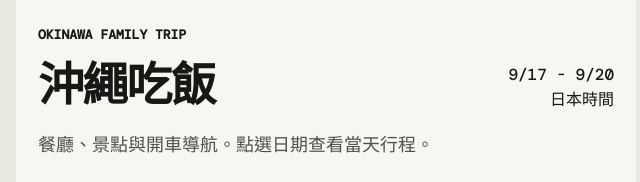
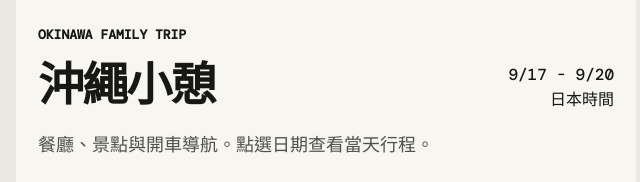
Before and after one commit to HaoO512/okinawa-trip, a plain HTML site: page index.html in a window 1280 px wide. Shown: the top 182 px of the page, 314-954 px from the left. Drawn offline with nearby package versions, Linux system fonts and the light colour scheme.

Commit message:
Rename app to Okinawa Rest

```diff
--- a/index.html
+++ b/index.html
@@ -4,14 +4,14 @@
   <meta charset="utf-8"><meta name="viewport" content="width=device-width,initial-scale=1,viewport-fit=cover">
   <meta name="theme-color" content="#e9fa00"><meta name="apple-mobile-web-app-capable" content="yes">
   <meta name="apple-mobile-web-app-status-bar-style" content="black-translucent">
-  <title>沖繩吃飯</title><link rel="manifest" href="manifest.webmanifest">
+  <title>沖繩小憩</title><link rel="manifest" href="manifest.webmanifest">
   <link rel="preconnect" href="https://fonts.googleapis.com"><link rel="preconnect" href="https://fonts.gstatic.com" crossorigin>
   <link href="https://fonts.googleapis.com/css2?family=DM+Mono:wght@400;500&family=Noto+Serif+TC:wght@500;600;700;900&family=Noto+Sans+TC:wght@400;500;700&display=swap" rel="stylesheet">
   <link rel="stylesheet" href="styles.css">
 </head>
 <body>
   <main class="shell">
-    <header class="masthead"><p class="kicker">OKINAWA FAMILY TRIP</p><div class="title-row"><h1>沖繩吃飯</h1><p>9/17 - 9/20<br>日本時間</p></div><p class="intro">餐廳、景點與開車導航。點選日期查看當天行程。</p></header>
+    <header class="masthead"><p class="kicker">OKINAWA FAMILY TRIP</p><div class="title-row"><h1>沖繩小憩</h1><p>9/17 - 9/20<br>日本時間</p></div><p class="intro">餐廳、景點與開車導航。點選日期查看當天行程。</p></header>
     <nav class="days" aria-label="選擇行程日期"></nav>
     <section class="day-head"><p class="folio" id="folio"></p><h2 id="dayTitle"></h2><p id="dayTheme"></p></section>
     <section class="map-section"><div id="map" aria-label="今日地圖位置"></div><div class="map-caption"><span>每個景點下方都有導航按鈕</span></div></section>
```
Also changed, not shown: manifest.webmanifest.
